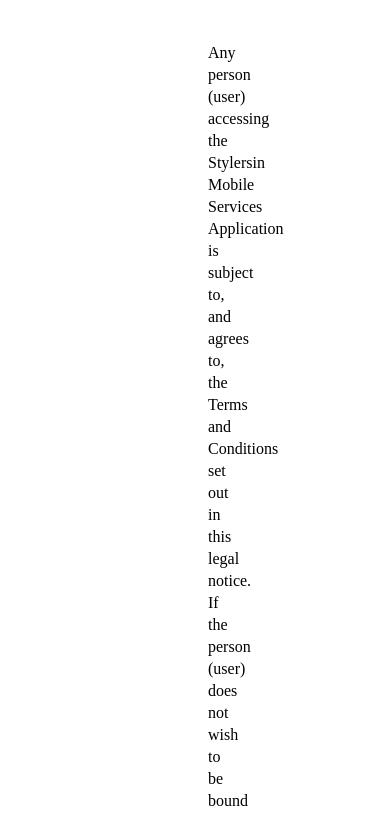
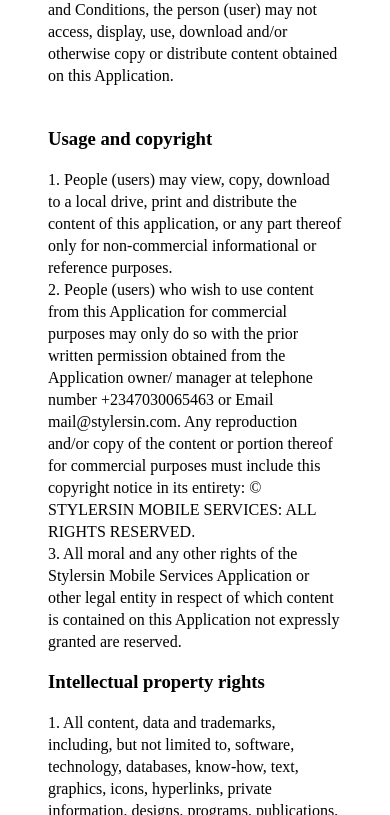
Before and after one commit to StylersIn/stylers_api_main, a website: page public/views/policy.html in a window 390 px wide. Shown: the part 285-1100 px from the top of the page. Drawn offline with Linux system fonts and the light colour scheme.

Commit message:
add policy writeup

```diff
--- a/public/views/policy.html
+++ b/public/views/policy.html
@@ -7,8 +7,29 @@
     <title>StylersIn Policy</title>
 </head>
 
+<style>
+    #main {
+        margin: 100px 200px 20px 200px;
+        line-height: 22px;
+    }
+
+    @media(max-width:992px) {
+        #main {
+            margin: 30px 40px 30px 40px;
+        }
+
+        #main div h1:first-child{
+            font-size: 20px;
+        }
+
+        #main div h1:nth-child(2){
+            font-size: 30px;
+        }
+    }
+</style>
+
 <body>
-    <div style="margin: 100px 200px 20px 200px;line-height: 22px;">
+    <div id="main">
         <div style="text-align: center;line-height: 20px;">
             <h1>StylersIn Mobile Services Application</h1>
             <h1>Terms and Conditions</h1>
```
